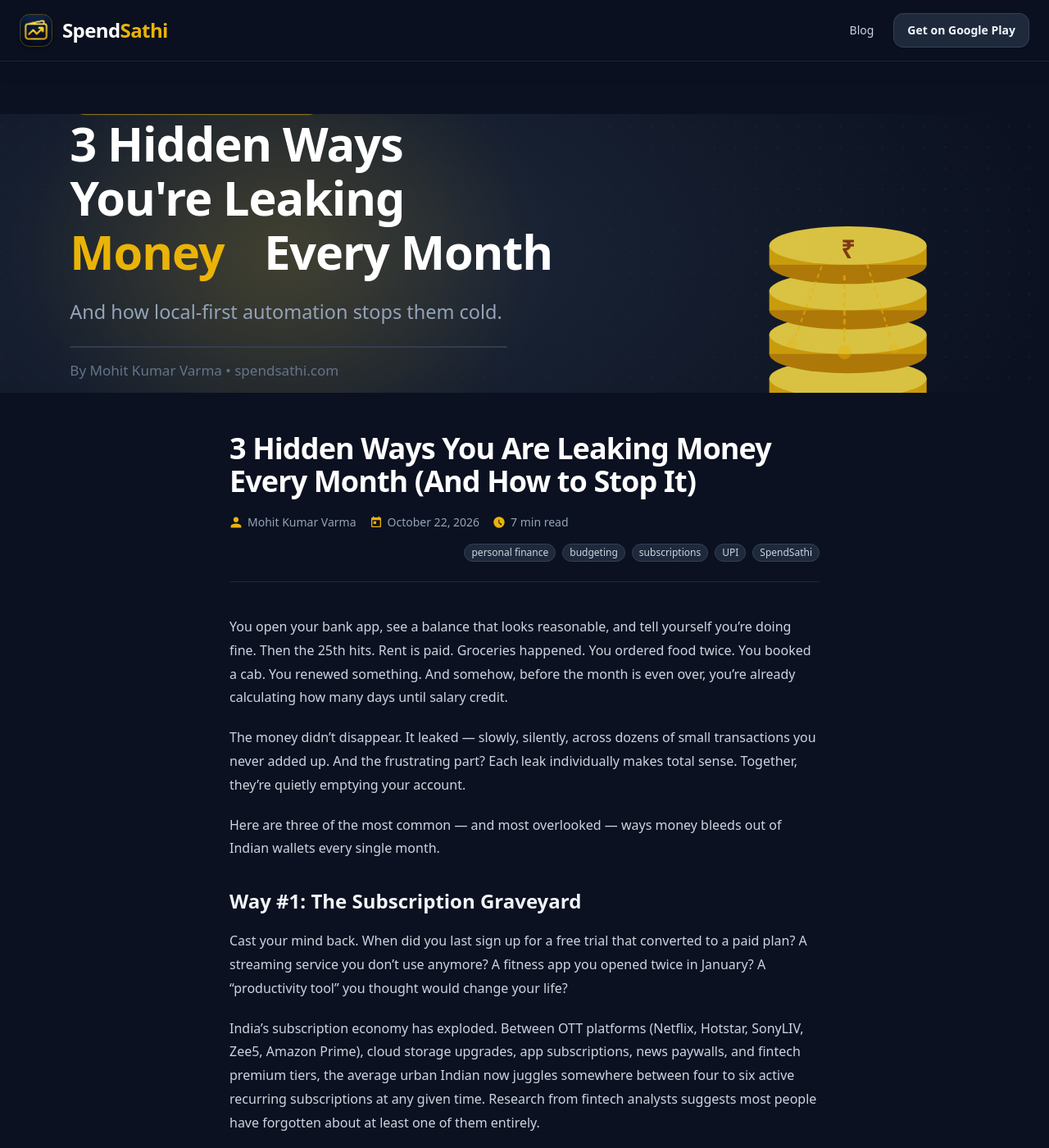
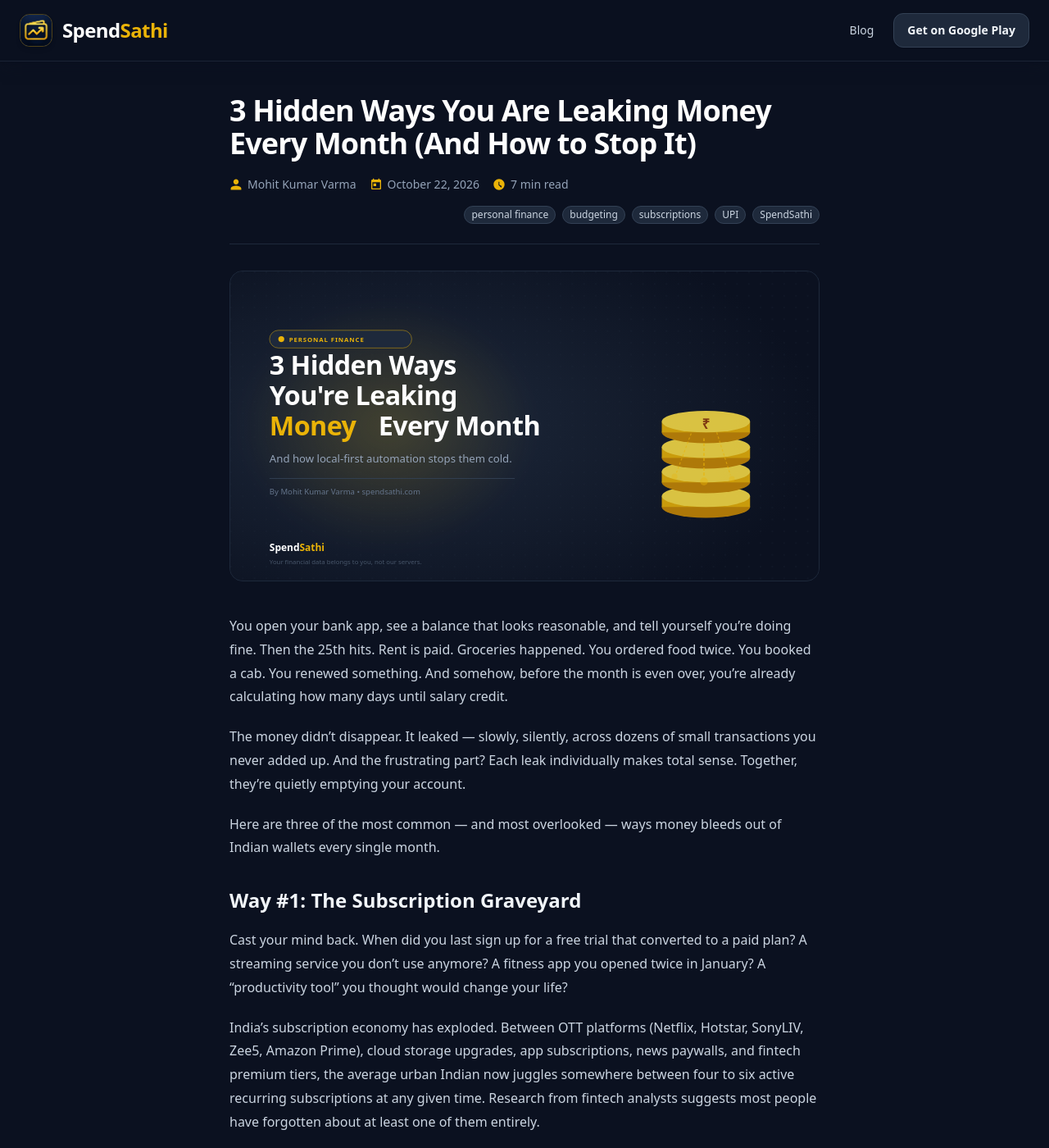
Before and after one commit to rassu18/finmate-landing, a Jekyll site: the page built from _posts/2026-10-22-3-hidden-ways-you-are-leaking-money.md, in a window 1280 px wide and 1400 px high. Shown: the whole window at 82% size. Built offline with Jekyll 4.4.1, drawn with Linux system fonts in a browser that asks for light colours; nearby versions of some CDN libraries.

Commit message:
fix: Rewrite post.html to eliminate stray alt text, blank top gap, and nav overlap
- Remove outer pt-16 wrapper div (sticky nav stays in document flow, no
  overlay — extra padding was creating a blank block above the title)
- Move hero image INSIDE the article, below the title/meta header, so the
  reading order is: Title → Meta → Image → Body (no floating element above nav)
- Set alt='' role='presentation' on hero img so broken/loading state never
  renders visible alt text; onerror hides parent container entirely
- Add font-size:0;color:transparent on .post-hero-img as CSS-level fallback
  to suppress alt text overflow in any browser that ignores onerror
- Wrap image in line-height:0 container with border-radius, overflow:hidden,
  and background fill so the slot stays clean during image load
- Keep page.image | relative_url (was already correct — page not post scope)
- Clean up duplicate HTML comment left from previous edit

```diff
--- a/_layouts/post.html
+++ b/_layouts/post.html
@@ -10,36 +10,21 @@
   .prose-dark a { color: #EAB308; text-decoration: underline; }
   .prose-dark strong { color: #f1f5f9; }
   .prose-dark blockquote { border-left: 3px solid #EAB308; padding-left: 1rem; color: #94a3b8; font-style: italic; margin: 1.5rem 0; }
+  /* Prevent broken-image alt text from ever rendering outside its box */
+  .post-hero-img { font-size: 0; color: transparent; }
 </style>
 
 {% assign words = content | number_of_words %}
 {% assign read_time = words | divided_by: 200 | plus: 1 %}
 
-<!-- Hero / Header Image -->
-<!-- Hero / Header Image — pt-16 clears the sticky navbar (h ~= 64px) -->
-<div class="pt-16">
-{% if page.image %}
-<div class="w-full" style="height: 340px; overflow: hidden; background-color: #0B1120;">
-    <img src="{{ page.image | relative_url }}"
-         alt="{{ page.title }}"
-         style="width: 100%; height: 100%; object-fit: cover; display: block;"
-         onerror="this.style.display='none'">
-</div>
-{% else %}
-<!-- Fallback gradient banner when no image is supplied -->
-<div style="height: 120px; background: linear-gradient(135deg, #1E293B 0%, #0B1120 100%);"></div>
-{% endif %}
-</div>
+<article class="max-w-3xl mx-auto px-6 pt-10 pb-16">
 
-<!-- Article Container -->
-<article class="max-w-3xl mx-auto px-6 py-12">
-
-    <!-- Article Header -->
-    <header class="mb-10">
+  <!-- Article Header (title + meta) comes FIRST, above the image) -->
+  <header class="mb-8">
     <h1 class="text-3xl md:text-4xl font-extrabold text-white leading-tight tracking-tight mb-5">
       {{ page.title }}
     </h1>
-        <div class="flex flex-wrap items-center gap-4 text-sm text-slate-400 border-b border-slate-800 pb-6">
+    <div class="flex flex-wrap items-center gap-4 text-sm text-slate-400 pb-6 border-b border-slate-800">
       <span class="flex items-center space-x-1.5">
         <svg class="w-4 h-4 text-gold" fill="currentColor" viewBox="0 0 24 24"><path d="M12 12c2.7 0 4.8-2.1 4.8-4.8S14.7 2.4 12 2.4 7.2 4.5 7.2 7.2 9.3 12 12 12zm0 2.4c-3.2 0-9.6 1.6-9.6 4.8v2.4h19.2v-2.4c0-3.2-6.4-4.8-9.6-4.8z"/></svg>
         <span>{{ page.author | default: "SpendSathi Team" }}</span>
@@ -62,6 +47,20 @@
     </div>
   </header>
 
+  <!-- Hero Image: rendered BELOW the title, inside article width -->
+  {% if page.image %}
+  <div class="mb-10 rounded-2xl overflow-hidden border border-slate-800"
+       style="width: 100%; line-height: 0; background-color: #162032;">
+    <img
+      src="{{ page.image | relative_url }}"
+      alt=""
+      role="presentation"
+      class="post-hero-img w-full h-auto object-cover block"
+      style="max-height: 420px; object-fit: cover; width: 100%;"
+      onerror="this.parentElement.style.display='none'">
+  </div>
+  {% endif %}
+
   <!-- Article Body -->
   <div class="prose-dark">
     {{ content }}
```
Lines whose indentation alone changed are shown as unchanged.
